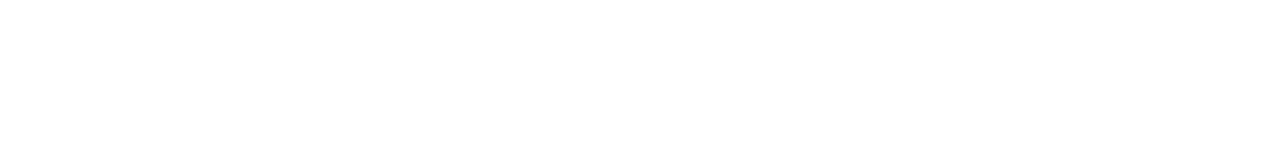
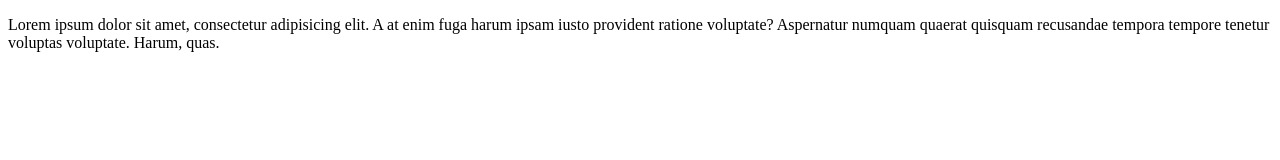
Before and after one commit to ewspaan/git-workshop-demo, a plain HTML site: page index.html in a window 1280 px wide. Drawn offline with Linux system fonts and the light colour scheme.

Commit message:
Add paragraph

```diff
--- a/index.html
+++ b/index.html
@@ -5,6 +5,6 @@
     <title>Title</title>
 </head>
 <body>
-
+ <p>Lorem ipsum dolor sit amet, consectetur adipisicing elit. A at enim fuga harum ipsam iusto provident ratione voluptate? Aspernatur numquam quaerat quisquam recusandae tempora tempore tenetur voluptas voluptate. Harum, quas.</p>
 </body>
 </html>
```
